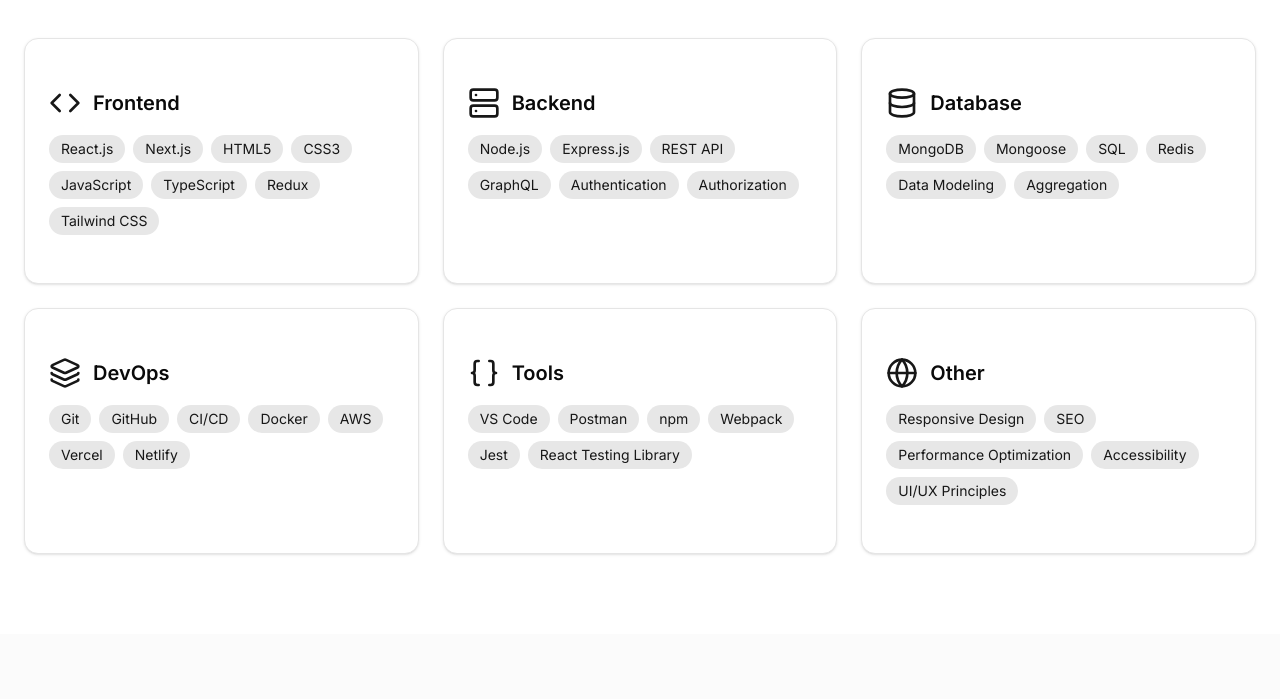
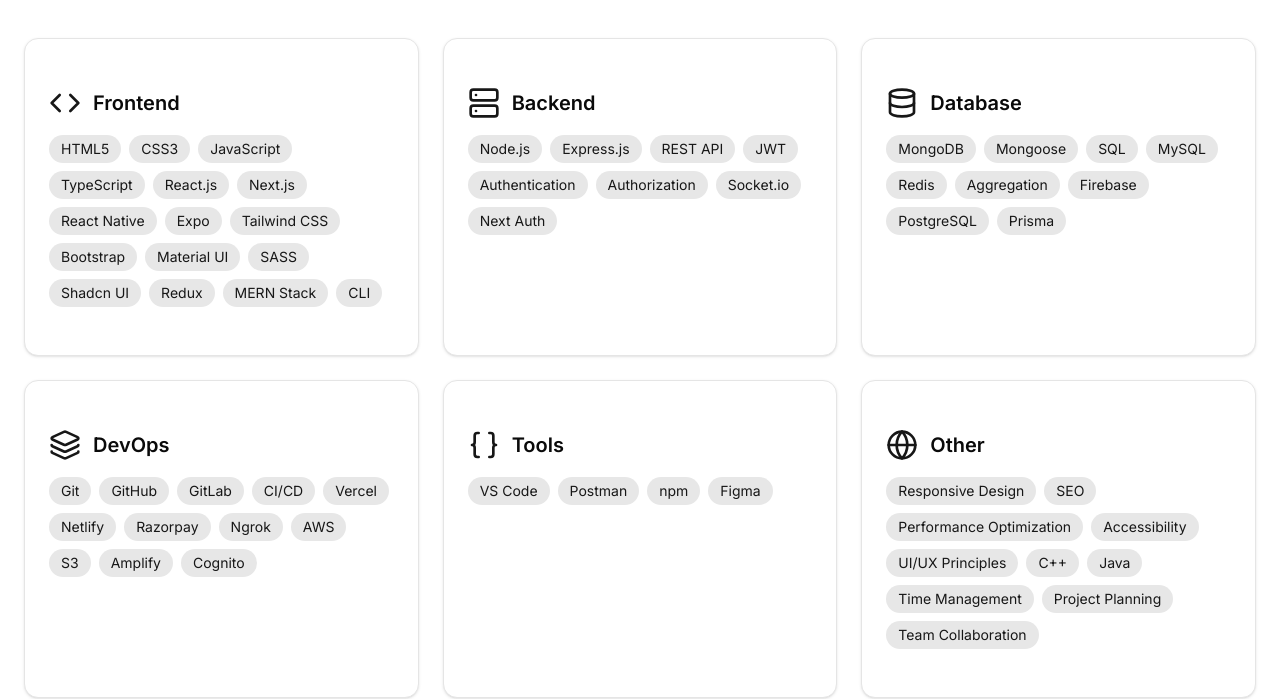
Before and after one commit to adibkhan8180/Adib-Khan, a Next.js app: page / in a window 1280 px wide. Shown: the part 1820-2519 px from the top of the page. Built offline with nearby package versions, Linux system fonts and the light colour scheme.

Commit message:
Adib | feat(Skills): Added Skills

```diff
--- a/components/skills.tsx
+++ b/components/skills.tsx
@@ -1,46 +1,109 @@
-import { Card, CardContent } from "@/components/ui/card"
-import { Database, Server, Code, Globe, Braces, Layers } from "lucide-react"
-import AnimatedCard from "./animated-card"
-import AnimatedText from "./animated-text"
+import { Card, CardContent } from "@/components/ui/card";
+import { Database, Server, Code, Globe, Braces, Layers } from "lucide-react";
+import AnimatedCard from "./animated-card";
+import AnimatedText from "./animated-text";
 
 export default function Skills() {
   const skillCategories = [
     {
       title: "Frontend",
       icon: <Code className="h-8 w-8 text-primary" />,
-      skills: ["React.js", "Next.js", "HTML5", "CSS3", "JavaScript", "TypeScript", "Redux", "Tailwind CSS"],
+      skills: [
+        "HTML5",
+        "CSS3",
+        "JavaScript",
+        "TypeScript",
+        "React.js",
+        "Next.js",
+        "React Native",
+        "Expo",
+        "Tailwind CSS",
+        "Bootstrap",
+        "Material UI",
+        "SASS",
+        "Shadcn UI",
+        "Redux",
+        "MERN Stack",
+        "CLI",
+      ],
     },
     {
       title: "Backend",
       icon: <Server className="h-8 w-8 text-primary" />,
-      skills: ["Node.js", "Express.js", "REST API", "GraphQL", "Authentication", "Authorization"],
+      skills: [
+        "Node.js",
+        "Express.js",
+        "REST API",
+        "JWT",
+        "Authentication",
+        "Authorization",
+        "Socket.io",
+        "Next Auth",
+      ],
     },
     {
       title: "Database",
       icon: <Database className="h-8 w-8 text-primary" />,
-      skills: ["MongoDB", "Mongoose", "SQL", "Redis", "Data Modeling", "Aggregation"],
+      skills: [
+        "MongoDB",
+        "Mongoose",
+        "SQL",
+        "MySQL",
+        "Redis",
+        "Aggregation",
+        "Firebase",
+        "PostgreSQL",
+        "Prisma",
+      ],
     },
     {
       title: "DevOps",
       icon: <Layers className="h-8 w-8 text-primary" />,
-      skills: ["Git", "GitHub", "CI/CD", "Docker", "AWS", "Vercel", "Netlify"],
+      skills: [
+        "Git",
+        "GitHub",
+        "GitLab",
+        "CI/CD",
+        "Vercel",
+        "Netlify",
+        "Razorpay",
+        "Ngrok",
+        "AWS",
+        "S3",
+        "Amplify",
+        "Cognito",
+      ],
     },
     {
       title: "Tools",
       icon: <Braces className="h-8 w-8 text-primary" />,
-      skills: ["VS Code", "Postman", "npm", "Webpack", "Jest", "React Testing Library"],
+      skills: ["VS Code", "Postman", "npm", "Figma"],
     },
     {
       title: "Other",
       icon: <Globe className="h-8 w-8 text-primary" />,
-      skills: ["Responsive Design", "SEO", "Performance Optimization", "Accessibility", "UI/UX Principles"],
+      skills: [
+        "Responsive Design",
+        "SEO",
+        "Performance Optimization",
+        "Accessibility",
+        "UI/UX Principles",
+        "C++",
+        "Java",
+        "Time Management",
+        "Project Planning",
+        "Team Collaboration",
+      ],
     },
-  ]
+  ];
 
   return (
     <section id="skills" className="py-20 px-4 md:px-6">
       <div className="container mx-auto">
-        <AnimatedText text="My Skills" className="text-3xl md:text-4xl font-bold text-center mb-12" />
+        <AnimatedText
+          text="My Skills"
+          className="text-3xl md:text-4xl font-bold text-center mb-12"
+        />
 
         <div className="grid md:grid-cols-2 lg:grid-cols-3 gap-6">
           {skillCategories.map((category, index) => (
@@ -68,5 +131,5 @@
         </div>
       </div>
     </section>
-  )
+  );
 }
```
